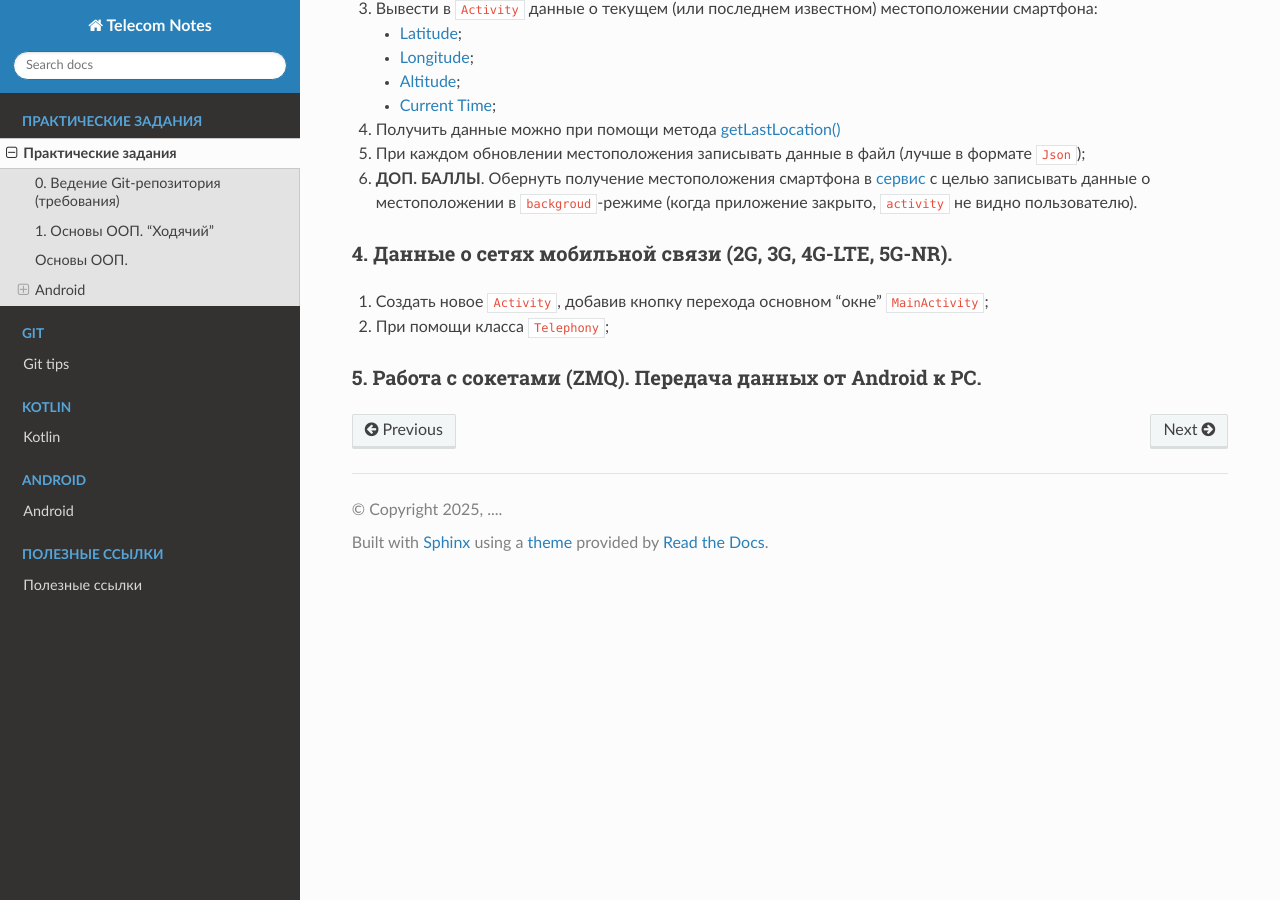
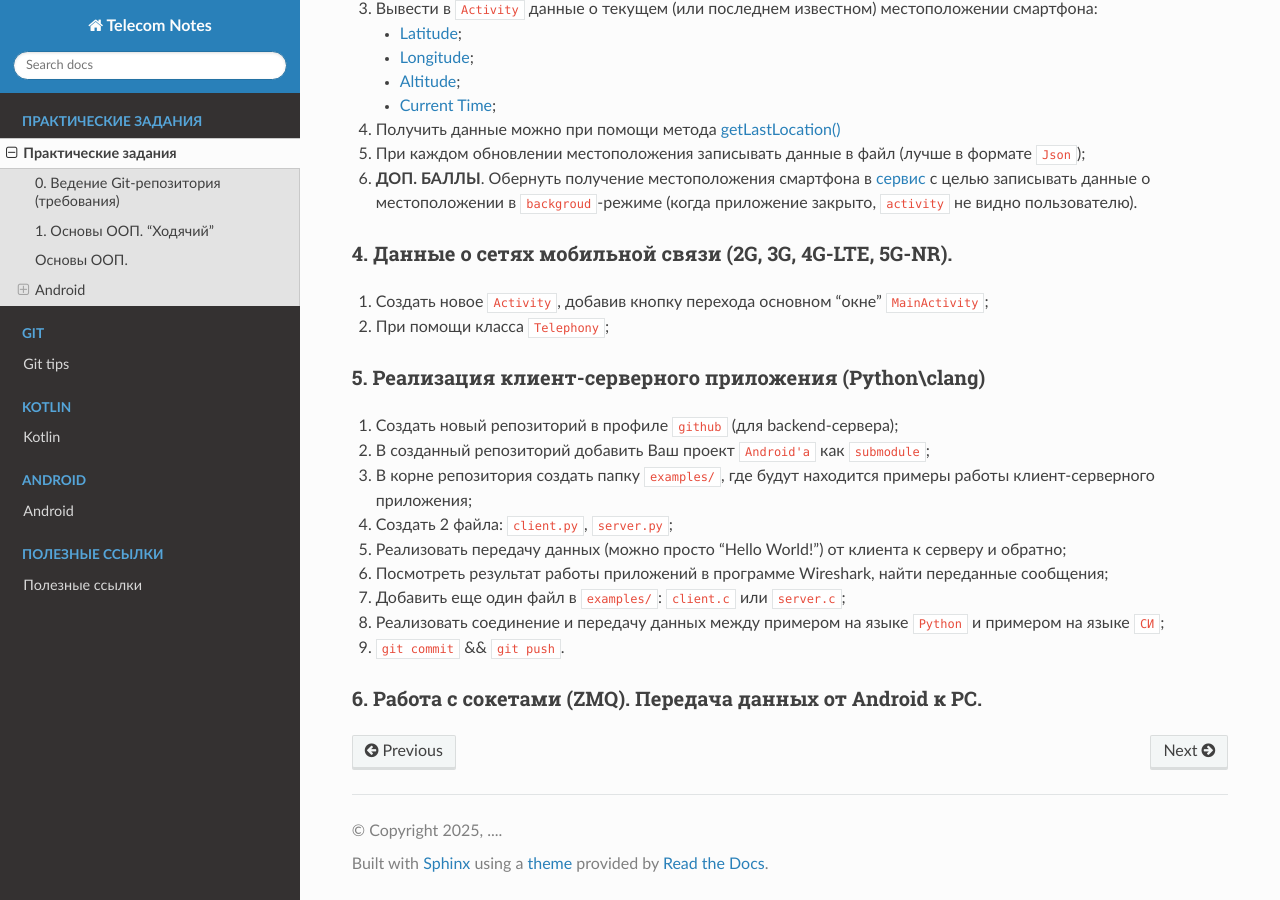
Before and after one commit to TelecomDep/notes, a Sphinx documentation site: the page built from docs/source/HomeWork/home_work.md, in a window 1280 px wide and 900 px high, scrolled down 1836 px. Built offline with Sphinx 7.4.7 and the Read the Docs theme 3.1.0, drawn with Linux system fonts in a browser that asks for light colours.

Commit message:
add 5 lab

```diff
--- a/docs/source/HomeWork/home_work.md
+++ b/docs/source/HomeWork/home_work.md
@@ -69,4 +69,15 @@
 1.  Создать новое `Activity`, добавив кнопку перехода основном "окне" `MainActivity`;
 2. При помощи класса `Telephony`;
 
-### 5. Работа с сокетами (ZMQ). Передача данных от Android к PC.
+### 5. Реализация клиент-серверного приложения (Python\clang)
+1. Создать новый репозиторий в профиле `github` (для backend-сервера);
+2. В созданный репозиторий добавить Ваш проект `Android'a` как `submodule`;
+3. В корне репозитория создать папку `examples/`, где будут находится примеры работы клиент-серверного приложения;
+4. Создать 2 файла: `client.py`, `server.py`;
+5. Реализовать передачу данных (можно просто "Hello World!") от клиента к серверу и обратно;
+6. Посмотреть результат работы приложений в программе Wireshark, найти переданные сообщения;
+7. Добавить еще один файл в `examples/`: `client.c` или `server.c`;
+8. Реализовать соединение и передачу данных между примером на языке `Python` и примером на языке `СИ`;
+9. `git commit` && `git push`.
+
+### 6. Работа с сокетами (ZMQ). Передача данных от Android к PC.
```
